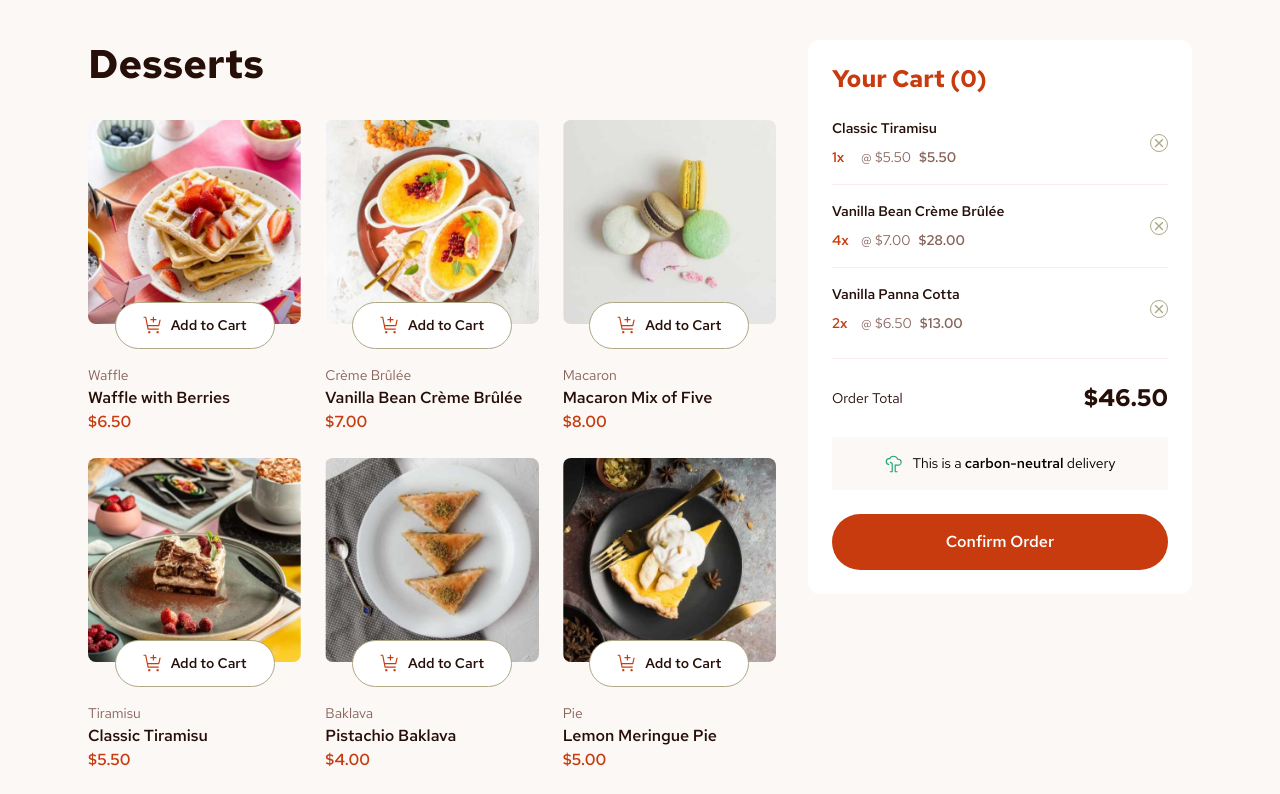
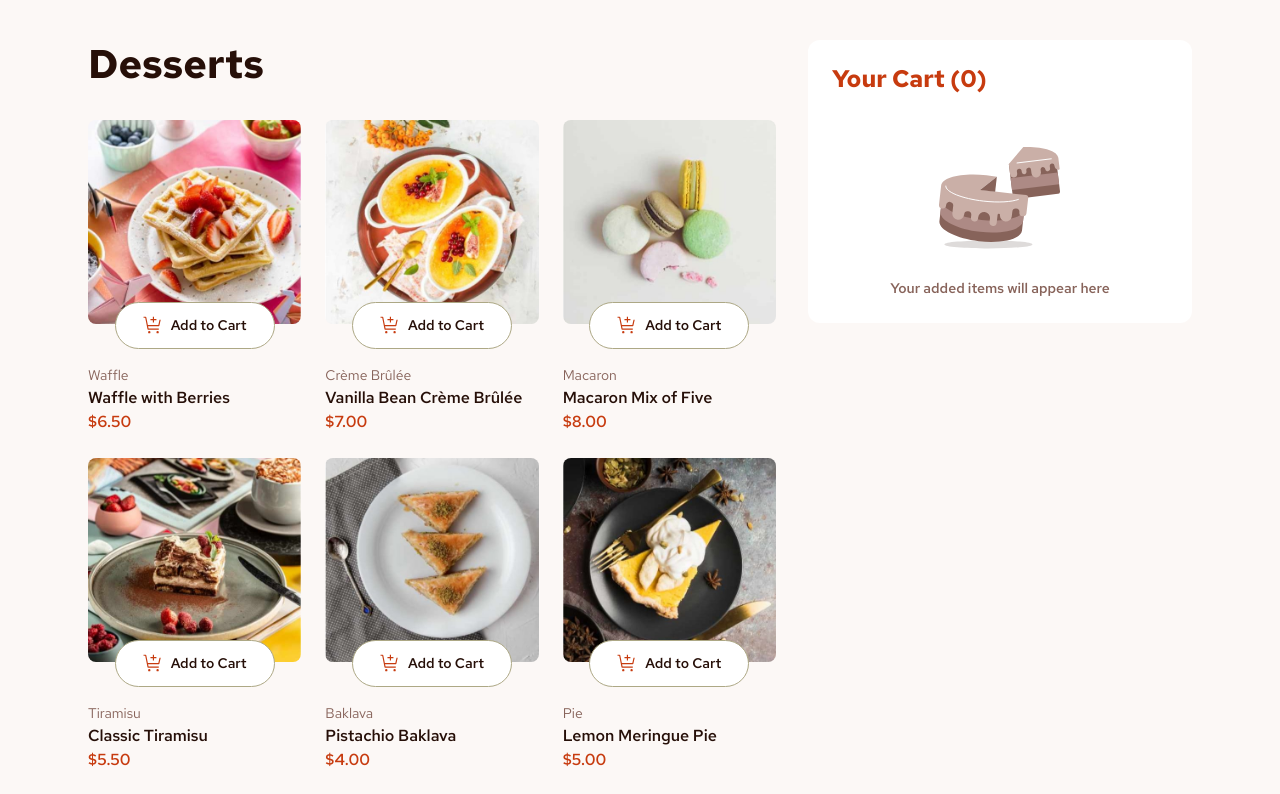
Before and after one commit to alaminediallo/desserts-app, a React (Vite) app: page / in a window 1280 px wide. Shown: the top 794 px of the page. Built offline with nearby package versions, Linux system fonts and the light colour scheme.

Commit message:
feat: Add cart logic (add, increment, decrement, remove, restart)

```diff
--- a/src/App.tsx
+++ b/src/App.tsx
@@ -1,23 +1,63 @@
 import { CartSummary } from "./components/CartSummary.tsx";
 import { DessertCard } from "./components/DessertCard.tsx";
 import { dessertsData } from "./constant/data.ts";
+import { useState } from "react";
 
 function App() {
+  const [desserts, setDesserts] = useState(dessertsData);
+
+  const handlerIncrement = (id: number) => {
+    setDesserts(desserts.map(dessert => {
+        if (id === dessert.id && dessert.quantity < 9) {
+          return { ...dessert, quantity: ++dessert.quantity }
+        }
+        return dessert
+      })
+    )
+  }
+
+  const handlerDecrement = (id: number) => {
+    setDesserts(desserts.map(dessert => {
+        if (id === dessert.id) {
+          return { ...dessert, quantity: --dessert.quantity }
+        }
+        return dessert
+      })
+    )
+  }
+
+  const handleRemove = (id: number) => {
+    setDesserts(desserts.map(dessert => {
+        if (id === dessert.id) {
+          return { ...dessert, quantity: 0 }
+        }
+        return dessert
+      })
+    )
+  }
+
+  const handleReset = () => {
+    setDesserts(desserts.map(dessert => ({ ...dessert, quantity: 0 })))
+  }
+
   return (
     <main
       className="m-6 flex flex-col items-center justify-center gap-8 tablet:m-10 lg:flex-row lg:items-start desktop:mx-auto desktop:max-w-[1216px]">
       <section className="shrink-0">
         <h1 className="preset-1 mb-8 text-rose-900">Desserts</h1>
 
-        <div className="grid  gap-y-8 sm:grid-cols-3 sm:gap-6">
-          {dessertsData.map(dessert =>
-            <DessertCard key={dessert.id} {...dessert} />
+        <div className="grid gap-y-8 sm:grid-cols-3 sm:gap-6">
+          {desserts.map(dessert =>
+            <DessertCard key={dessert.id} {...dessert}
+                         onIncrement={handlerIncrement}
+                         onDecrement={handlerDecrement}
+            />
           )}
         </div>
       </section>
 
       <section className="w-full rounded-xl bg-white p-6 tablet:max-w-[688px] lg:max-w-[384px]">
-        <CartSummary />
+        <CartSummary desserts={desserts} onRemove={handleRemove} onReset={handleReset} />
       </section>
     </main>
   )
--- a/src/components/CartItem.tsx
+++ b/src/components/CartItem.tsx
@@ -1,4 +1,10 @@
-export function CartItem({ name, price, quantity }: { name: string; price: number; quantity: number }) {
+import { dessertType } from "../type/dessertType.ts";
+
+type Props = {
+  onRemove: (id: number) => void;
+} & dessertType;
+
+export function CartItem({ id, name, price, quantity, onRemove }: Props) {
   return (
     <div className="flex items-center justify-between">
       <div className="flex flex-col gap-2">
@@ -11,6 +17,7 @@ export function CartItem({ name, price, quantity }: { name: string; price: numbe
       </div>
 
       <button
+        onClick={() => onRemove(id)}
         className="group flex size-[18px] items-center justify-center rounded-full border border-rose-400 outline-0 transition-colors hover:border-rose-900 focus-visible:border-rose-900">
         <svg xmlns="http://www.w3.org/2000/svg" width="10" height="10" fill="none" viewBox="0 0 10 10">
           <path fill="#ADA885"
--- a/src/components/CartSummary.tsx
+++ b/src/components/CartSummary.tsx
@@ -1,41 +1,39 @@
+import { dessertType } from "../type/dessertType.ts";
 import { OrderSummary } from "./OrderSummary.tsx";
+import { Separator } from "./Separator.tsx";
 import { CartItem } from "./CartItem.tsx";
-import { Separator } from "./Separator.tsx";
 
-const items = [
-  {
-    name: "Classic Tiramisu",
-    quantity: 1,
-    price: 5.50
-  },
-  {
-    name: "Vanilla Bean Crème Brûlée",
-    quantity: 4,
-    price: 7.00
-  },
-  {
-    name: "Vanilla Panna Cotta",
-    quantity: 2,
-    price: 6.50
-  }
-]
+type Props = {
+  desserts: dessertType[];
+  onRemove: (id: number) => void;
+  onReset: () => void;
+}
 
-export function CartSummary() {
+
+export function CartSummary({ desserts, onRemove, onReset }: Props) {
+
+  const dessertCart = desserts.filter(dessert => dessert.quantity > 0)
+
   return (
     <>
       <h2 className="preset-2 mb-6 text-red">Your Cart (0)</h2>
-      {items.map((item, index) => (
-        <div key={item.name}>
-          {index > 0 && <Separator className="my-4" />}
-          <CartItem {...item} />
+      {dessertCart.length === 0 ? (
+        <div className="mt-10 flex flex-col items-center justify-center gap-4">
+          <img src="/assets/images/illustration-empty-cart.svg" alt="" className="size-32" />
+          <p className="preset-4-bold text-rose-500">Your added items will appear here</p>
         </div>
-      ))}
-      <Separator className="my-6" />
-      <OrderSummary />
-      {/*<div className="mt-10 flex flex-col items-center justify-center gap-4">
-        <img src="/assets/images/illustration-empty-cart.svg" alt="" className="size-32" />
-        <p className="preset-4-bold text-rose-500">Your added items will appear here</p>
-      </div>*/}
+      ) : (
+        <>
+          {dessertCart.map((dessert, index) => (
+            <div key={dessert.id}>
+              {index > 0 && <Separator className="my-4" />}
+              <CartItem {...dessert} onRemove={onRemove} />
+            </div>
+          ))}
+          <Separator className="my-6" />
+          <OrderSummary dessertCart={dessertCart} onReset={onReset} />
+        </>
+      )}
     </>
   )
 }
--- a/src/components/Modal.tsx
+++ b/src/components/Modal.tsx
@@ -1,13 +1,16 @@
-import { useEffect, useRef, useState } from "react";
+import { Fragment, useEffect, useRef, useState } from "react";
 import { Separator } from "./Separator.tsx";
 import { useMediaQuery, useOnClickOutside, useScrollLock } from 'usehooks-ts';
 import FocusLock from 'react-focus-lock';
+import { dessertType } from "../type/dessertType.ts";
 
 type Props = {
   closeModal: () => void;
+  dessertCart: dessertType[];
+  totalOrder: number
 }
 
-export function Modal({ closeModal }: Props) {
+export function Modal({ closeModal, totalOrder, dessertCart }: Props) {
   const [isVisible, setIsVisible] = useState(false);
   const modalRef = useRef<HTMLDivElement>(null);
 
@@ -25,10 +28,10 @@ export function Modal({ closeModal }: Props) {
       <FocusLock>
         <div
           ref={modalRef}
-          className={`fixed left-1/2 z-20 flex w-full max-w-lg -translate-x-1/2 flex-col gap-8 rounded-t-xl bg-white px-6 py-10 transition-transform duration-300 ease-out tablet:rounded-b-xl tablet:px-10 ${isTablet ? 'top-1/2 -translate-y-1/2' : 'bottom-0'} ${isVisible ? 'translate-y-0 tablet:top-1/2 tablet:-translate-y-1/2' : 'translate-y-full'}`}
+          className={`fixed left-1/2 z-20 flex max-h-dvh w-full max-w-lg -translate-x-1/2 flex-col gap-8 rounded-t-xl bg-white px-6 py-10 transition-transform duration-300 ease-out tablet:rounded-b-xl tablet:px-10 ${isTablet ? 'top-1/2 -translate-y-1/2' : 'bottom-0'} ${isVisible ? 'translate-y-0 tablet:top-1/2 tablet:-translate-y-1/2' : 'translate-y-full'}`}
           role="dialog"
           aria-modal="true"
-          aria-labelledby="modal-title"
+          aria-labelledby="Order Confirmed"
         >
           <div>
             <img src="/assets/images/icon-order-confirmed.svg" alt="" />
@@ -40,30 +43,33 @@ export function Modal({ closeModal }: Props) {
           <div className="rounded-lg bg-rose-50 p-6">
 
             <div className="max-h-[210px] overflow-y-auto">
-              {/*debut le map*/}
-              <Separator className="my-4" />
+
+              {dessertCart.map((dessert, index) => (
+                <Fragment key={dessert.id}>
+                  {index > 0 && <Separator className="my-4" />}
                   <div className="flex items-center justify-between gap-2">
                     <div className="flex gap-4">
-                  <img src="/assets/images/image-creme-brulee-thumbnail.jpg" alt="" className="size-12" />
+                      <img src={dessert.image.thumbnail} alt={dessert.name} className="size-12" />
                       <div className="flex flex-col gap-2">
-                    <h2 className="preset-4-bold line-clamp-1">Vanilla Bean Crème Brûlée</h2>
+                        <h2 className="preset-4-bold line-clamp-1">{dessert.name}</h2>
                         <div className="flex gap-2">
-                      <p className="preset-4-bold w-[21px] text-red">4x</p>
-                      <p className="preset-4 text-rose-500">@ $7.00</p>
+                          <p className="preset-4-bold w-[21px] text-red">{dessert.quantity}x</p>
+                          <p className="preset-4 text-rose-500">@ ${dessert.price.toFixed(2)}</p>
                         </div>
                       </div>
                     </div>
 
-                <p className="preset-3 text-rose-900">$28.00</p>
+                    <p className="preset-3 text-rose-900">${(dessert.quantity * dessert.price).toFixed(2)}</p>
                   </div>
+                </Fragment>
+              ))}
             </div>
-            {/*fin le map*/}
 
             <Separator className="my-6" />
 
             <div className="flex items-center justify-between text-rose-900">
               <p className="preset-4">Order Total</p>
-              <p className="preset-2">$46.50</p>
+              <p className="preset-2">${totalOrder.toFixed(2)}</p>
             </div>
           </div>
 
--- a/src/components/OrderSummary.tsx
+++ b/src/components/OrderSummary.tsx
@@ -1,15 +1,28 @@
 import { useState } from "react";
 import { Modal } from "./Modal.tsx";
 import { createPortal } from "react-dom";
+import { dessertType } from "../type/dessertType.ts";
 
-export function OrderSummary() {
+type Props = {
+  dessertCart: dessertType[];
+  onReset: () => void;
+}
+
+export function OrderSummary({ dessertCart, onReset }: Props) {
   const [showModal, setShowModal] = useState(false);
+
+  const totalOrder = dessertCart.reduce((acc, currentValue) => acc + currentValue.quantity * currentValue.price, 0);
+
+  const closeModal = () => {
+    onReset()
+    setShowModal(false)
+  }
 
   return (
     <div className="flex flex-col gap-6">
       <div className="flex items-center justify-between text-rose-900">
         <p className="preset-4">Order Total</p>
-        <p className="preset-2">$46.50</p>
+        <p className="preset-2">${totalOrder.toFixed(2)}</p>
       </div>
 
       <div className="flex items-center justify-center gap-2 bg-rose-50 p-4">
@@ -25,7 +38,10 @@ export function OrderSummary() {
       </button>
       {showModal &&
         createPortal(
-          <Modal closeModal={() => setShowModal(false)} />,
+          <Modal
+            dessertCart={dessertCart}
+            totalOrder={totalOrder}
+            closeModal={closeModal} />,
           document.body
         )
       }
--- a/src/components/QuantitySelector.tsx
+++ b/src/components/QuantitySelector.tsx
@@ -1,9 +1,13 @@
 import { PropsWithChildren } from "react";
 
-export function QuantitySelector({ children }: PropsWithChildren) {
+type Props = {
+  onClick: () => void
+} & PropsWithChildren;
+
+export function QuantitySelector({ children, onClick }: Props) {
   return (
-    <button
-      className="group flex size-[18px] items-center justify-center rounded-full border border-white outline-0 transition-colors hover:bg-white focus-visible:bg-white">
+    <button onClick={onClick}
+            className="group flex size-[18px] items-center justify-center rounded-full border border-white outline-0 transition-colors hover:bg-white focus-visible:bg-white">
       {children}
     </button>
   )
--- a/src/type/dessertType.ts
+++ b/src/type/dessertType.ts
@@ -9,4 +9,5 @@ export type dessertType = {
   name: string;
   category: string;
   price: number;
+  quantity: number;
 }
```
Also changed, not shown: src/components/DessertCard.tsx (+22 -10 lines), src/constant/data.ts (+18 -9 lines). Lines whose indentation alone changed are shown as unchanged.
